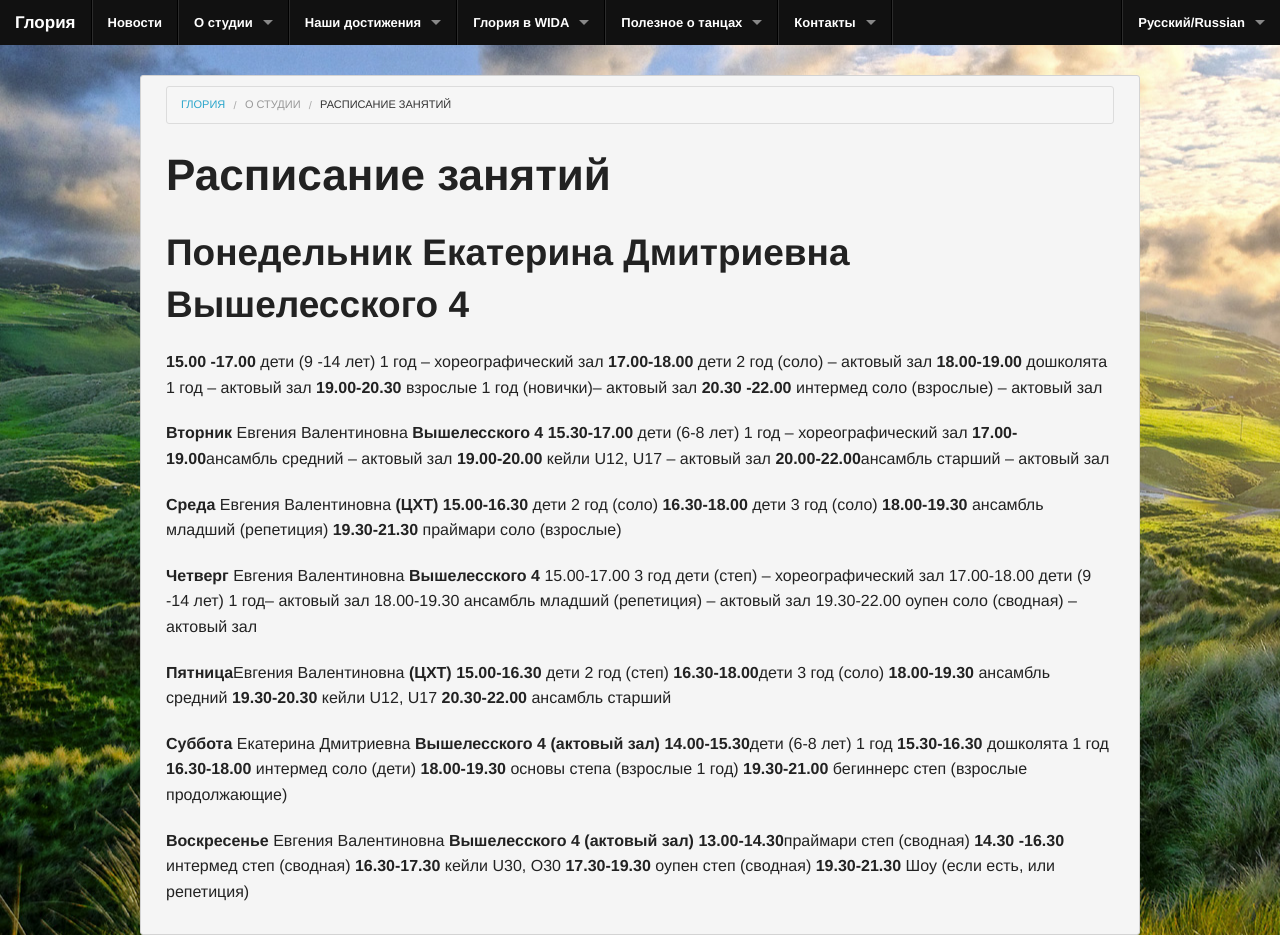
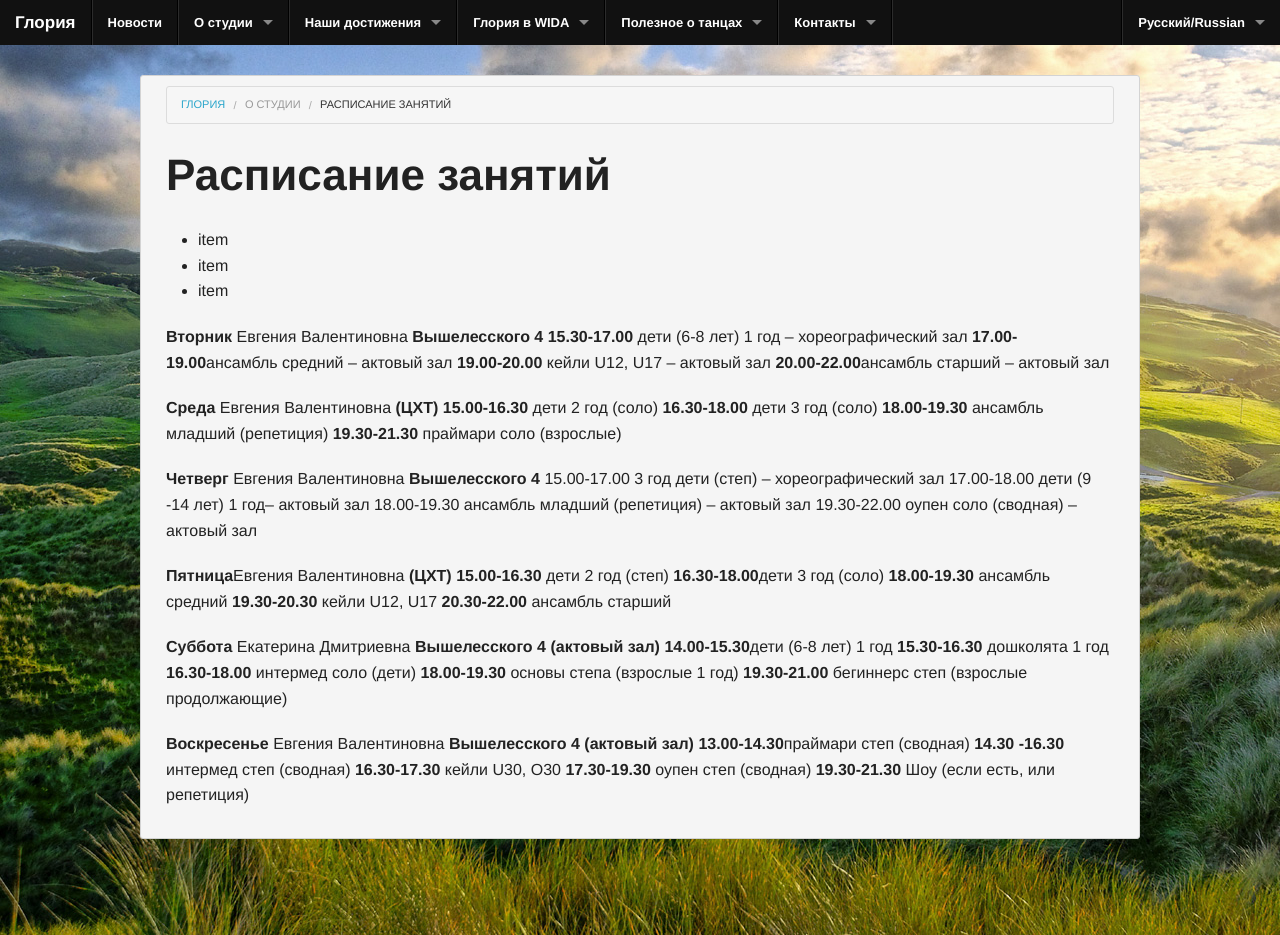
Before and after one commit to gloria-studio/gloria-studio.github.io, a Jekyll site: the page built from about/schedule/index.md, in a window 1280 px wide. Built offline with Jekyll 4.4.1, drawn with Linux system fonts in a browser that asks for light colours; Markdown is read by kramdown in place of the engine named in the settings.

Commit message:
Updated index.md

```diff
--- a/about/schedule/index.md
+++ b/about/schedule/index.md
@@ -9,12 +9,11 @@ published: true
 
 
 # Расписание занятий
-## **Понедельник** Екатерина Дмитриевна **Вышелесского 4**
-**15.00 -17.00** дети (9 -14 лет) 1 год – хореографический зал
-**17.00-18.00** дети 2 год (соло) – актовый зал
-**18.00-19.00** дошколята 1 год – актовый зал
-**19.00-20.30** взрослые 1 год (новички)– актовый зал
-**20.30 -22.00** интермед соло (взрослые) – актовый зал
+- item
+- item
+- item
+
+
 
 
 **Вторник** Евгения Валентиновна **Вышелесского 4**
```
